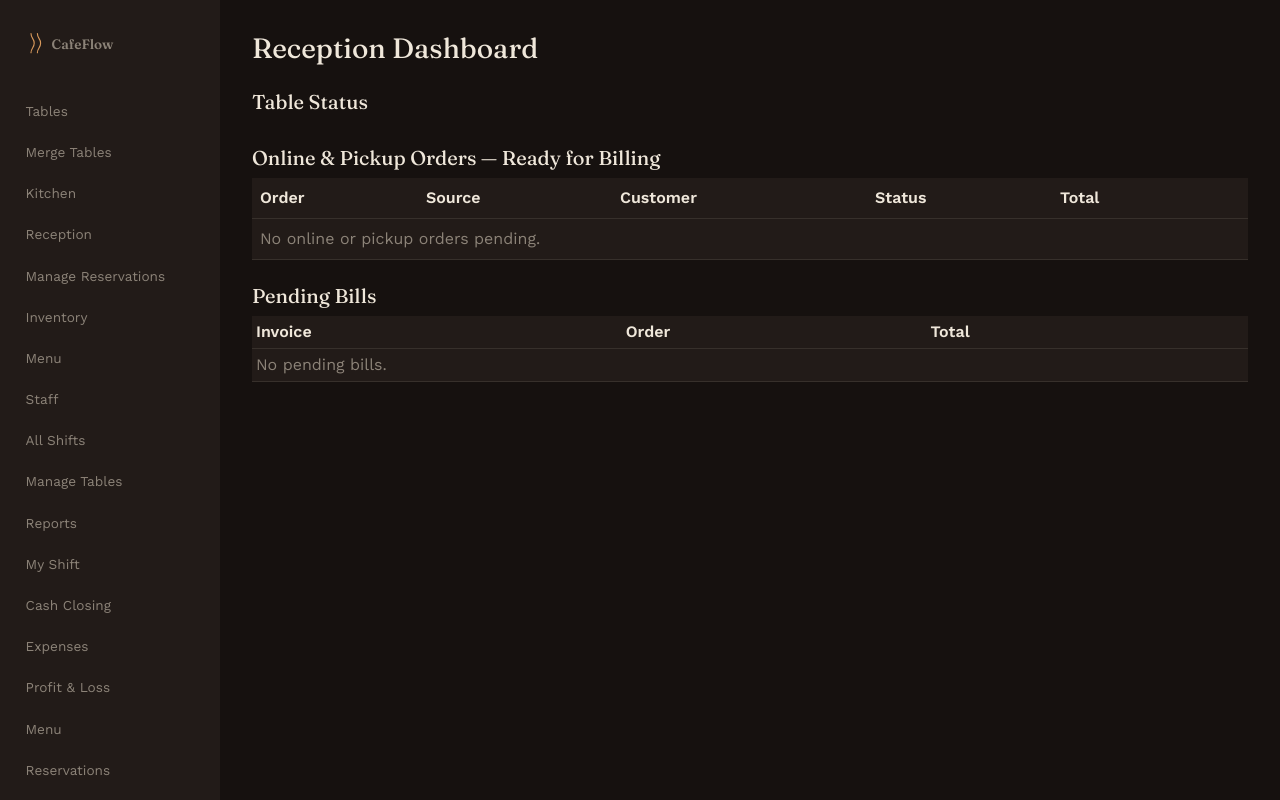
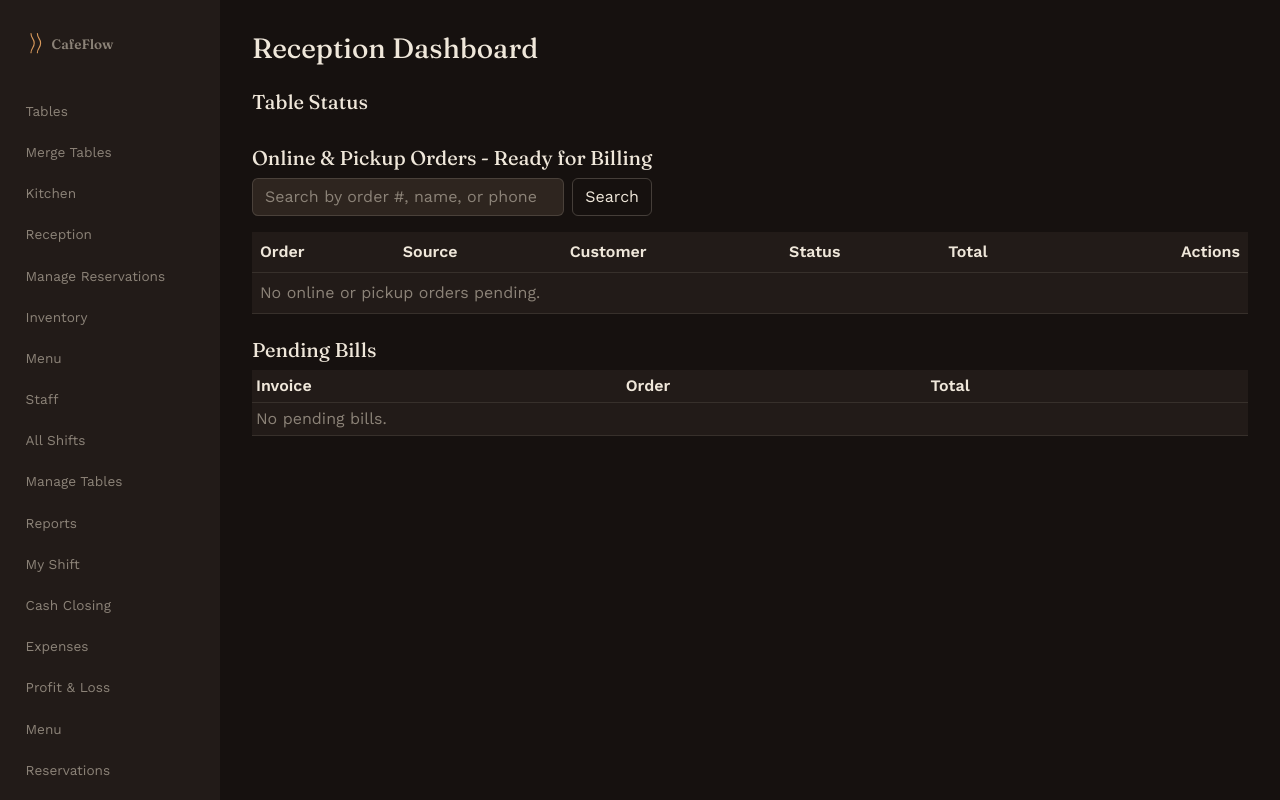
Before and after one commit to khadkashashi/CafeFlow, a Django app: page /reception/ in a window 1280 px wide. Run offline with Django 5.2, Linux system fonts and the light colour scheme; the visitor is signed in with stand-in values (Sample User, id 1); data that the repository does not hold is empty.

Commit message:
Fix online orders never completing after Khalti payment: add fulfillment step, search+limit online orders list, self-heal missing Employee records for My Shift

```diff
--- a/billing/urls.py
+++ b/billing/urls.py
@@ -8,4 +8,5 @@ urlpatterns = [
     path("invoice/<int:pk>/receipt/", views.receipt, name="receipt"),
     path("order/<int:order_pk>/bill/", views.order_bill, name="order_bill"),
     path("order/<int:order_pk>/link-customer/", views.link_customer, name="link_customer"),
+    path("order/<int:order_pk>/complete/", views.complete_prepaid_order, name="complete_prepaid_order"),
 ]
--- a/tables/templates/tables/reception_dashboard.html
+++ b/tables/templates/tables/reception_dashboard.html
@@ -60,9 +60,23 @@
 </div>
 {% endfor %}
 
-<h5 class="mt-4">Online &amp; Pickup Orders — Ready for Billing</h5>
+<h5 class="mt-4">Online &amp; Pickup Orders - Ready for Billing</h5>
+<form method="get" class="d-flex gap-2 mb-3" style="max-width: 400px;">
+    <input type="text" name="q" value="{{ query }}" class="form-control" placeholder="Search by order #, name, or phone">
+    <button class="btn btn-outline-secondary">Search</button>
+</form>
+
 <table class="table bg-white">
-    <thead><tr><th>Order</th><th>Source</th><th>Customer</th><th>Status</th><th>Total</th><th></th></tr></thead>
+    <thead>
+        <tr>
+            <th>Order</th>
+            <th>Source</th>
+            <th>Customer</th>
+            <th>Status</th>
+            <th>Total</th>
+            <th class="text-end">Actions</th>
+        </tr>
+    </thead>
     <tbody>
         {% for order in active_orders %}
         <tr>
@@ -71,12 +85,15 @@
             <td>{{ order.customer.name|default:"—" }} {% if order.customer.phone %}({{ order.customer.phone }}){% endif %}</td>
             <td>{{ order.get_status_display }}</td>
             <td>Rs.{{ order.grand_total }}</td>
-            <td><a href="{% url 'billing:order_bill' order.pk %}" class="btn btn-sm btn-outline-dark">View / Bill</a></td>
-            <td>
+            <td class="text-end">
+                <a href="{% url 'billing:order_bill' order.pk %}" class="btn btn-sm btn-outline-dark">View / Bill</a>
+
                 {% if order.invoice.is_paid %}
                 <a href="{% url 'billing:receipt' order.invoice.pk %}" class="btn btn-sm btn-outline-dark" target="_blank">Receipt</a>
-    {% else %}
-    <a href="{% url 'billing:order_bill' order.pk %}" class="btn btn-sm btn-outline-dark">View / Bill</a>
+                <form method="post" action="{% url 'billing:complete_prepaid_order' order.pk %}" class="d-inline">
+                    {% csrf_token %}
+                    <button class="btn btn-sm btn-success">Mark Completed</button>
+                </form>
                 {% endif %}
             </td>
         </tr>
@@ -88,7 +105,14 @@
 
 <h5 class="mt-4">Pending Bills</h5>
 <table class="table table-sm bg-white">
-    <thead><tr><th>Invoice</th><th>Order</th><th>Total</th><th></th></tr></thead>
+    <thead>
+        <tr>
+            <th>Invoice</th>
+            <th>Order</th>
+            <th>Total</th>
+            <th></th>
+        </tr>
+    </thead>
     <tbody>
         {% for invoice in pending_bills %}
         <tr>
--- a/tables/views.py
+++ b/tables/views.py
@@ -12,12 +12,24 @@ from django.contrib import messages
 from reservations.models import Reservation
 from django.utils import timezone
 from .forms import TableForm
+from django.db.models import Q
 
 # Create your views here.
 
 @role_required(User.Role.FRONT_DESK, User.Role.MANAGER)
 def reception_dashboard(request):
+    query = request.GET.get("q", "").strip()
     active_orders = Order.objects.filter(table__isnull=True).exclude(status__in=[Order.Status.COMPLETED, Order.Status.CANCELLED, Order.Status.DRAFT]).select_related("customer").order_by("-created_at")
+    if query:
+        active_orders = active_orders.filter(
+            Q(pk__iexact=query) |
+            Q(customer__name__icontains=query) |
+            Q(customer__phone__icontains=query) |
+            Q(contact_name__icontains=query) |
+            Q(contact_phone__icontains=query)
+        )
+
+    active_orders = active_orders[:10]
     pending_bills = Invoice.objects.filter(is_paid=False).select_related("order")
     all_tables = Table.objects.all().order_by("location", "table_number")
     tables_by_location = {}
@@ -32,6 +44,8 @@ def reception_dashboard(request):
         "tables": all_tables,
         "todays_reservations": todays_reservations,
         "tables_by_location": tables_by_location,
+        "query": query,
+
     }
     return render(request,"tables/reception_dashboard.html",context)
 
```
Also changed, not shown: billing/views.py (+11 -0 lines), employees/views.py (+12 -3 lines), orders/models.py (+14 -0 lines), payments/models.py (+6 -7 lines). Lines whose indentation alone changed are shown as unchanged.
